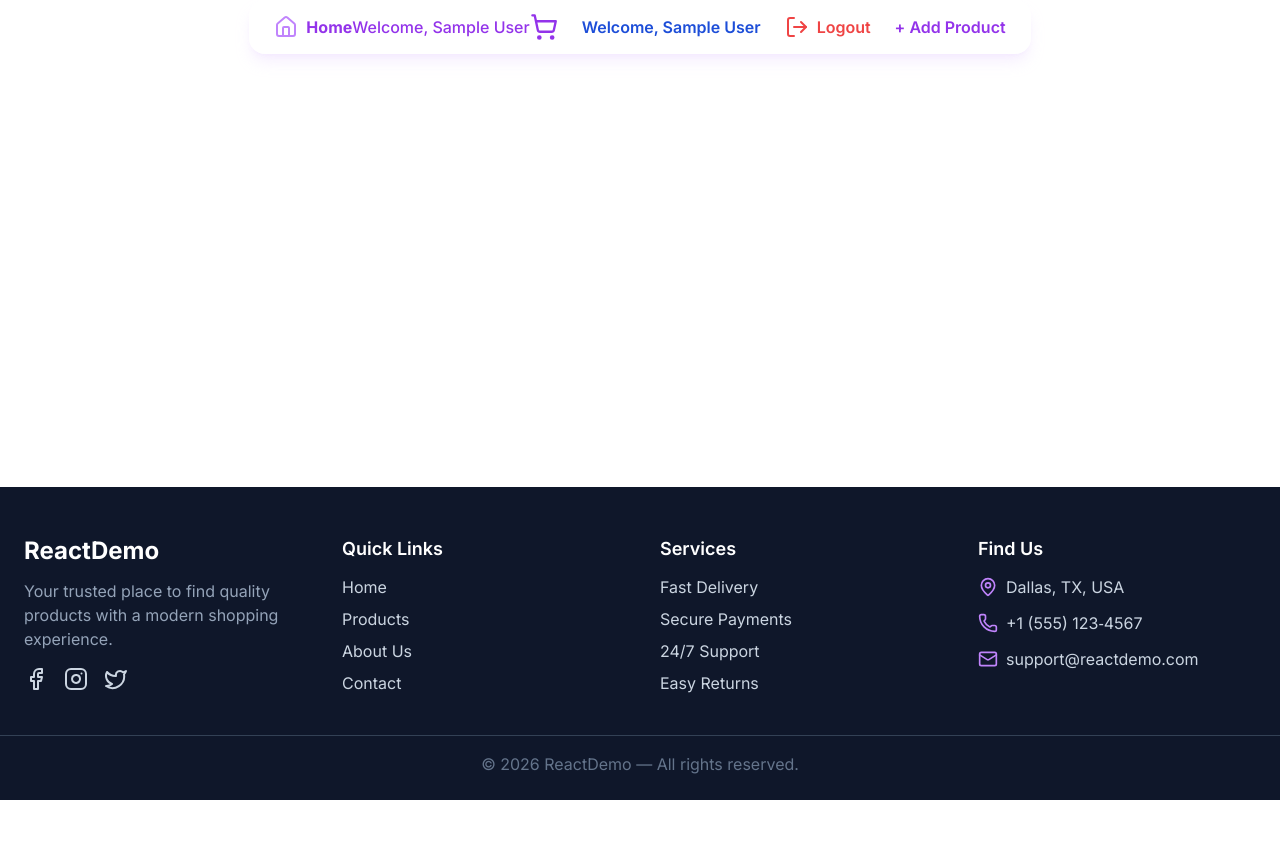
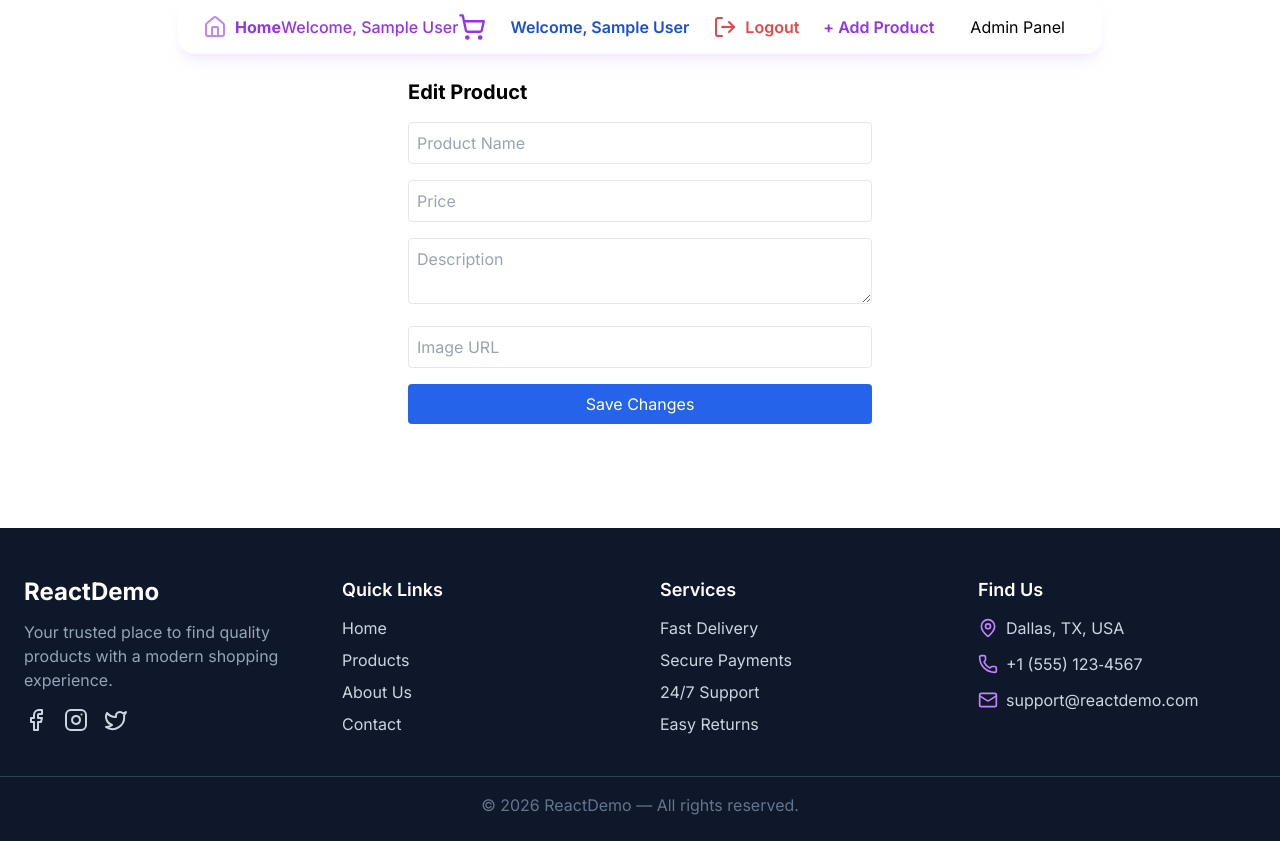
Before and after one commit to Hellobisrat/ReactDemo, a React (Create React App) app: page /admin/products/1/edit in a window 1280 px wide. Before the commit the page ends 800 px from the top, so only its background shows below. Built offline with nearby package versions, Linux system fonts and the light colour scheme; no server answers; sample sign-in values are in the browser's storage.

Commit message:
edit and delete product page added

```diff
--- a/src/App.js
+++ b/src/App.js
@@ -1,7 +1,9 @@
 import React, { Suspense } from "react";
 import { Routes, Route } from "react-router-dom";
-import AdminAddProduct from "./pages/AdminAddProduct";
+import AdminAddProduct from "./pages/admin/AdminAddProduct";
 import AdminRoute from "./routes/AdminRoute";
+import AdminProductList from "./pages/admin/AdminAddProduct";
+import AdminEditProduct from "./pages/admin/AdminEditProduct";
 
 import Navbar from "./components/layout/Navbar";
 import Footer from "./components/layout/Footer";
@@ -55,13 +57,32 @@ function App() {
             <Route path="/orders" element={<OrdersPage />} />
 
             <Route
-              path="/admin/products/new"
+  path="/admin/products"
+  element={
+    <AdminRoute>
+      <AdminProductList />
+    </AdminRoute>
+  }
+/>
+
+<Route
+  path="/admin/products/:id/edit"
+  element={
+    <AdminRoute>
+      <AdminEditProduct />
+    </AdminRoute>
+  }
+/>
+
+<Route
+  path="/admin/add-product"
   element={
     <AdminRoute>
       <AdminAddProduct />
     </AdminRoute>
   }
 />
+
           </Routes>
         </Suspense>
       </div>
--- a/src/components/layout/Navbar.jsx
+++ b/src/components/layout/Navbar.jsx
@@ -94,6 +94,13 @@ const Navbar = () => {
   </Link>
 )}
 
+  {user?.role === "admin" && (
+  <Link to="/admin/products" className="px-3">
+    Admin Panel
+  </Link>
+)}
+
+
       </div>
 
       {/* Cart Drawer */}
--- /dev/null
+++ b/src/pages/admin/AdminEditProduct.jsx
@@ -0,0 +1,86 @@
+import { useEffect, useState } from "react";
+import { useParams, useNavigate } from "react-router-dom";
+import { API } from "../../api/axios";
+
+const AdminEditProduct = () => {
+  const { id } = useParams();
+  const navigate = useNavigate();
+
+  const [form, setForm] = useState({
+    name: "",
+    price: "",
+    description: "",
+    image: "",
+  });
+
+  useEffect(() => {
+    const fetchProduct = async () => {
+      const { data } = await API.get(`/products/${id}`);
+      setForm(data);
+    };
+    fetchProduct();
+  }, [id]);
+
+  const handleChange = (e) => {
+    setForm({ ...form, [e.target.name]: e.target.value });
+  };
+
+  const handleSubmit = async (e) => {
+    e.preventDefault();
+
+    try {
+      await API.put(`/products/${id}`, form);
+      alert("Product updated");
+      navigate("/admin/products");
+    } catch (err) {
+      console.error(err);
+      alert("Failed to update product");
+    }
+  };
+
+  return (
+    <div className="p-6 max-w-lg mx-auto">
+      <h1 className="text-xl font-bold mb-4">Edit Product</h1>
+
+      <form onSubmit={handleSubmit} className="space-y-4">
+        <input
+          name="name"
+          value={form.name}
+          onChange={handleChange}
+          className="w-full p-2 border rounded"
+          placeholder="Product Name"
+        />
+
+        <input
+          name="price"
+          value={form.price}
+          onChange={handleChange}
+          className="w-full p-2 border rounded"
+          placeholder="Price"
+        />
+
+        <textarea
+          name="description"
+          value={form.description}
+          onChange={handleChange}
+          className="w-full p-2 border rounded"
+          placeholder="Description"
+        />
+
+        <input
+          name="image"
+          value={form.image}
+          onChange={handleChange}
+          className="w-full p-2 border rounded"
+          placeholder="Image URL"
+        />
+
+        <button className="w-full bg-blue-600 text-white py-2 rounded">
+          Save Changes
+        </button>
+      </form>
+    </div>
+  );
+};
+
+export default AdminEditProduct;
--- /dev/null
+++ b/src/pages/admin/AdminProductList.jsx
@@ -0,0 +1,57 @@
+import { useProducts } from "../../hooks/useProducts";
+import { Link } from "react-router-dom";
+import { API } from "../../api/axios";
+
+const AdminProductList = () => {
+  const { products, fetchProducts } = useProducts();
+
+  const handleDelete = async (id) => {
+    if (!window.confirm("Are you sure you want to delete this product?")) return;
+
+    try {
+      await API.delete(`/products/${id}`);
+      fetchProducts(); // refresh list
+    } catch (err) {
+      console.error(err);
+      alert("Failed to delete product");
+    }
+  };
+
+  return (
+    <div className="p-6">
+      <h1 className="text-xl font-bold mb-4">Manage Products</h1>
+
+      <div className="space-y-4">
+        {products.map((p) => (
+          <div
+            key={p._id}
+            className="flex justify-between items-center p-4 border rounded"
+          >
+            <div>
+              <h2 className="font-semibold">{p.name}</h2>
+              <p className="text-sm text-gray-500">${p.price}</p>
+            </div>
+
+            <div className="flex gap-3">
+              <Link
+                to={`/admin/products/${p._id}/edit`}
+                className="px-3 py-1 bg-blue-500 text-white rounded"
+              >
+                Edit
+              </Link>
+
+              <button
+                onClick={() => handleDelete(p._id)}
+                className="px-3 py-1 bg-red-500 text-white rounded"
+              >
+                Delete
+              </button>
+            </div>
+          </div>
+        ))}
+      </div>
+    </div>
+  );
+};
+
+export default AdminProductList;
```
Also changed, not shown: src/pages/admin/AdminAddProduct.jsx (renamed from src/pages/AdminAddProduct.jsx, +11 -12 lines). Lines whose indentation alone changed are shown as unchanged.
